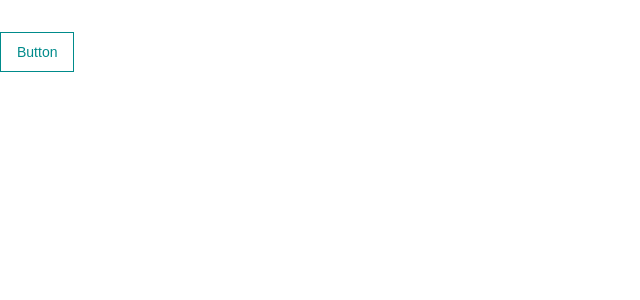
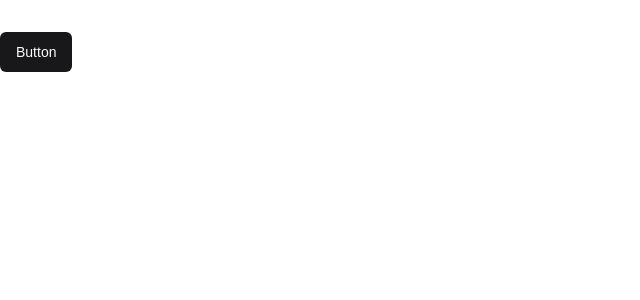
Before and after one commit to adeelakhani/LetsCook, a Next.js app in the folder letscook/client/: page / in a window 1280 px wide. Shown: the top 300 px of the page, without its empty margins (0-640 px from the left). Built offline with nearby package versions, Linux system fonts and the light colour scheme.

Commit message:
global css and shadcnui repair

```diff
--- a/letscook/client/src/app/page.tsx
+++ b/letscook/client/src/app/page.tsx
@@ -14,7 +14,7 @@
             transition={{ duration: 1 }}
         >
 
-            <Button className={styles.main} variant="outline">Button</Button>
+            <Button>Button</Button>
 
         </motion.div>
     )
--- a/letscook/client/src/styles/globals.css
+++ b/letscook/client/src/styles/globals.css
@@ -2,20 +2,71 @@
 @tailwind components;
 @tailwind utilities;
 
-:root {
-  --background: #ffffff;
-  --foreground: #ffffff;
+body {
+  font-family: Arial, Helvetica, sans-serif;
 }
 
-@media (prefers-color-scheme: dark) {
+@layer base {
   :root {
-    --background: #ffffff;
-    --foreground: #ededed;
+    --background: 0 0% 100%;
+    --foreground: 240 10% 3.9%;
+    --card: 0 0% 100%;
+    --card-foreground: 240 10% 3.9%;
+    --popover: 0 0% 100%;
+    --popover-foreground: 240 10% 3.9%;
+    --primary: 240 5.9% 10%;
+    --primary-foreground: 0 0% 98%;
+    --secondary: 240 4.8% 95.9%;
+    --secondary-foreground: 240 5.9% 10%;
+    --muted: 240 4.8% 95.9%;
+    --muted-foreground: 240 3.8% 46.1%;
+    --accent: 240 4.8% 95.9%;
+    --accent-foreground: 240 5.9% 10%;
+    --destructive: 0 84.2% 60.2%;
+    --destructive-foreground: 0 0% 98%;
+    --border: 240 5.9% 90%;
+    --input: 240 5.9% 90%;
+    --ring: 240 10% 3.9%;
+    --chart-1: 12 76% 61%;
+    --chart-2: 173 58% 39%;
+    --chart-3: 197 37% 24%;
+    --chart-4: 43 74% 66%;
+    --chart-5: 27 87% 67%;
+    --radius: 0.5rem;
+  }
+  .dark {
+    --background: 240 10% 3.9%;
+    --foreground: 0 0% 98%;
+    --card: 240 10% 3.9%;
+    --card-foreground: 0 0% 98%;
+    --popover: 240 10% 3.9%;
+    --popover-foreground: 0 0% 98%;
+    --primary: 0 0% 98%;
+    --primary-foreground: 240 5.9% 10%;
+    --secondary: 240 3.7% 15.9%;
+    --secondary-foreground: 0 0% 98%;
+    --muted: 240 3.7% 15.9%;
+    --muted-foreground: 240 5% 64.9%;
+    --accent: 240 3.7% 15.9%;
+    --accent-foreground: 0 0% 98%;
+    --destructive: 0 62.8% 30.6%;
+    --destructive-foreground: 0 0% 98%;
+    --border: 240 3.7% 15.9%;
+    --input: 240 3.7% 15.9%;
+    --ring: 240 4.9% 83.9%;
+    --chart-1: 220 70% 50%;
+    --chart-2: 160 60% 45%;
+    --chart-3: 30 80% 55%;
+    --chart-4: 280 65% 60%;
+    --chart-5: 340 75% 55%;
   }
 }
 
-body {
-  color: var(--foreground);
-  background: var(--background);
-  font-family: Arial, Helvetica, sans-serif;
+@layer base {
+  * {
+    @apply border-border;
+  }
+  body {
+    @apply bg-background text-foreground;
+  }
 }
```
Also changed, not shown: 1 other file (tests, documents, lock files or other folders).
